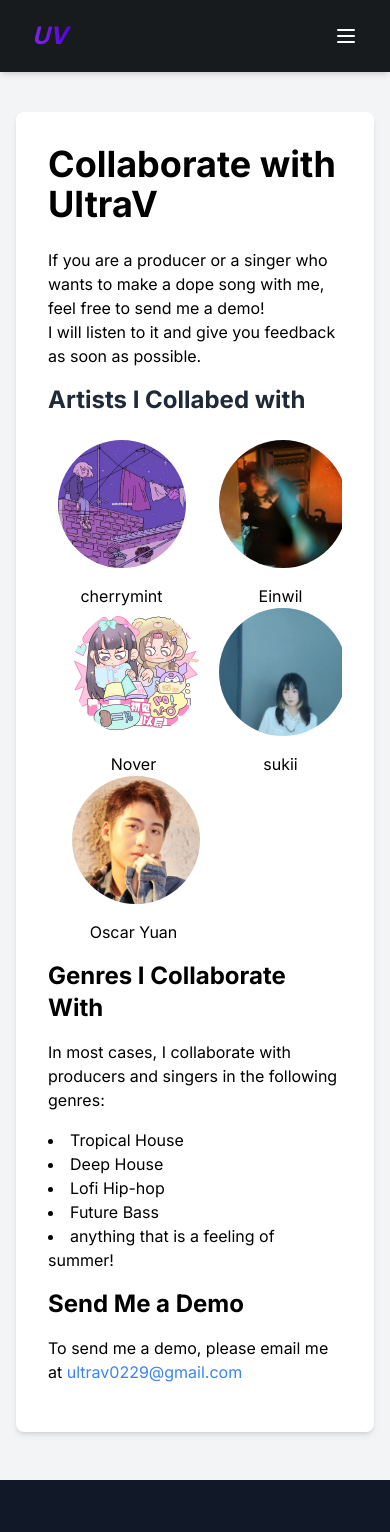
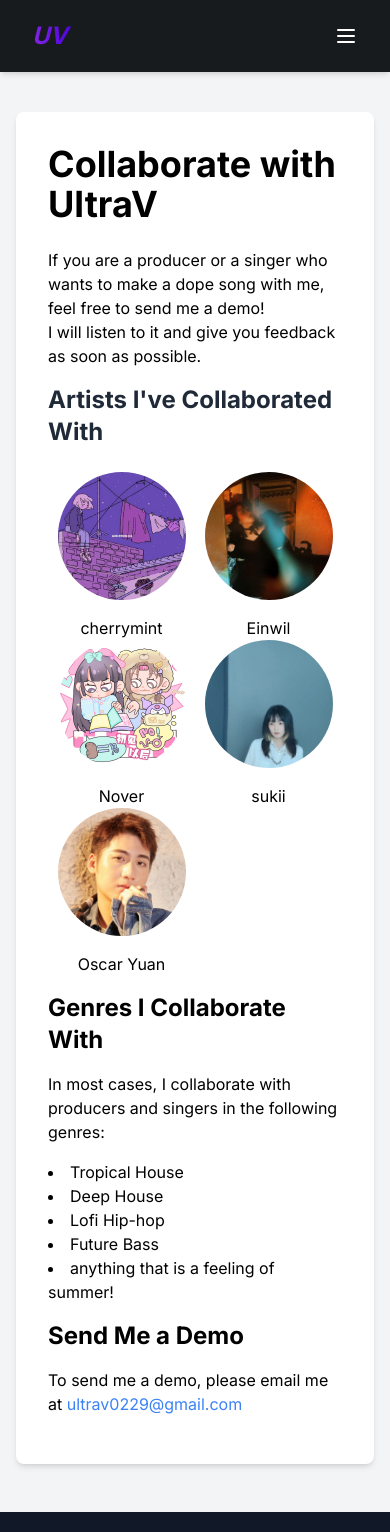
Before and after one commit to aircrushin/ultrav-music, a Next.js app: page /collab in a window 390 px wide. Shown: the top 1532 px of the page. Built offline with nearby package versions, Linux system fonts and the light colour scheme.

Commit message:
fix display bug

```diff
--- a/src/app/collab/page.tsx
+++ b/src/app/collab/page.tsx
@@ -25,23 +25,23 @@ export default function Collab() {
       {/* <ToastContainer position="top-right"/> */}
       <div className="max-w-5xl mx-auto bg-white p-8 rounded-lg shadow-md mt-16">
       <h1 className="text-4xl font-bold mb-6">Collaborate with UltraV</h1>
-      <p className="mb-4">
+      <p className="mb-4" data-aos="fade-up">
           If you are a producer or a singer who wants to make a dope song with me, feel free to send me a demo! <br /> I will listen to it and give you feedback as soon as possible.
         </p>
       <Artists />
-        <h2 className="text-2xl font-bold my-4">Genres I Collaborate With</h2>
-        <p className="mb-4">
+        <h2 className="text-2xl font-bold my-4" data-aos="fade-up">Genres I Collaborate With</h2>
+        <p className="mb-4" data-aos="fade-up">
           In most cases, I collaborate with producers and singers in the following genres:
         </p>
-        <ul className="list-disc list-inside mb-4">
+        <ul className="list-disc list-inside mb-4" data-aos="fade-up">
           <li>Tropical House</li>
           <li>Deep House</li>
           <li>Lofi Hip-hop</li>
           <li>Future Bass</li>
           <li>anything that is a feeling of summer!</li>
         </ul>
-        <h2 className="text-2xl font-bold mb-4">Send Me a Demo</h2>
-        <p className="mb-4">
+        <h2 className="text-2xl font-bold mb-4" data-aos="fade-up">Send Me a Demo</h2>
+        <p className="mb-4" data-aos="fade-up">
           To send me a demo, please email me at <a href="#" className='text-blue-500 hover:underline' onClick={handleCopy}>ultrav0229@gmail.com</a>
         </p>
       </div>
--- a/src/components/artists.tsx
+++ b/src/components/artists.tsx
@@ -12,8 +12,8 @@ const featuredArtists = [
 export default function Artists() {
   return (
     <div className="rounded-lg max-w-5xl">
-      <h2 className="text-gray-800 text-2xl font-bold mb-6">Artists I Collabed with</h2>
-      <div className="space-x-6 overflow-x-hidden grid grid-cols-2 lg:grid-cols-6 md:grid-col-3">
+      <h2 className="text-gray-800 text-2xl font-bold mb-6">Artists I've Collaborated With</h2>
+      <div className="overflow-x-hidden grid grid-cols-2 lg:grid-cols-6 md:grid-col-3">
         {featuredArtists.map((artist, index) => (
           <div key={index} className="flex-none text-center">
             <div className="w-32 h-32 rounded-full overflow-hidden mx-auto">
--- a/src/components/footer.tsx
+++ b/src/components/footer.tsx
@@ -35,7 +35,7 @@ export default function Component() {
                                 </Link>
                             </li>
                             <li>
-                                <Link className="text-gray-400 hover:text-white" href="/playlist">
+                                <Link className="text-gray-400 hover:text-white" href="https://www.atlast.fm/playlists/" target="_blank">
                                     Playlists
                                 </Link>
                             </li>
```
